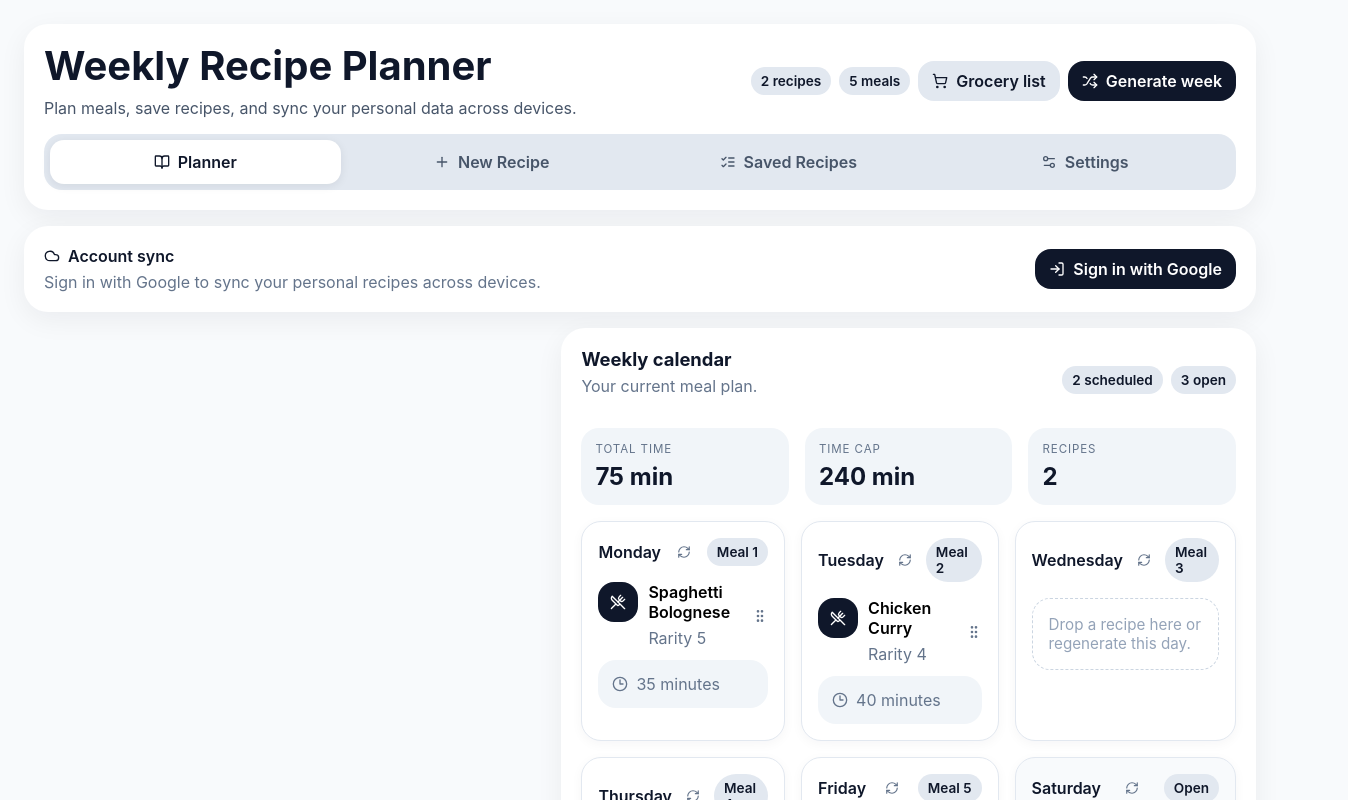
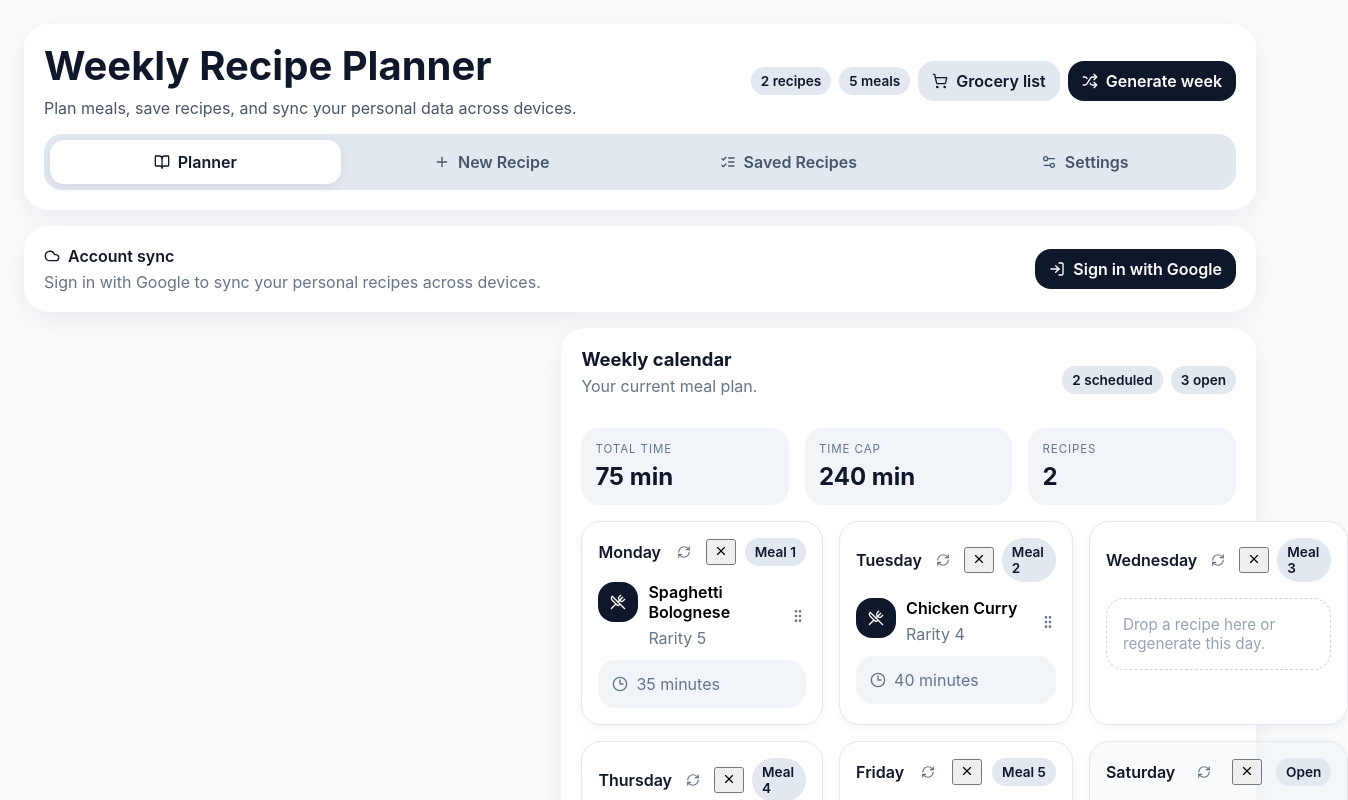
Before and after one commit to Gosga365/recipe-planner, a React (Vite) app: page / in a window 1280 px wide. Shown: the top 800 px of the page, 1348 px wide, since content can reach past the window. Built offline with nearby package versions, Linux system fonts and the light colour scheme.

Commit message:
Update App.jsx
added day clear button to planner

```diff
--- a/src/App.jsx
+++ b/src/App.jsx
@@ -2637,6 +2637,28 @@ export default function App() {
                           <RefreshCw size={14} />
                         </button>
 
+                        <button
+                          type="button"
+                          className="day-clear-button"
+                          onClick={(event) => {
+                            event.stopPropagation();
+                            markUserChanged();
+
+                            setWeeklyPlan((current) => {
+                              const updated = Array.isArray(current)
+                                ? DAYS.map((_, i) => current[i] || null)
+                                : DAYS.map(() => null);
+
+                              updated[index] = null;
+                              return updated;
+                            });
+                          }}
+                          aria-label={`Clear ${day}`}
+                          title={`Clear ${day}`}
+                        >
+                          <X size={14} />
+                        </button>
+
                         <span className={badgeClass()}>
                           {index < mealCount ? `Meal ${index + 1}` : "Open"}
                         </span>
```
